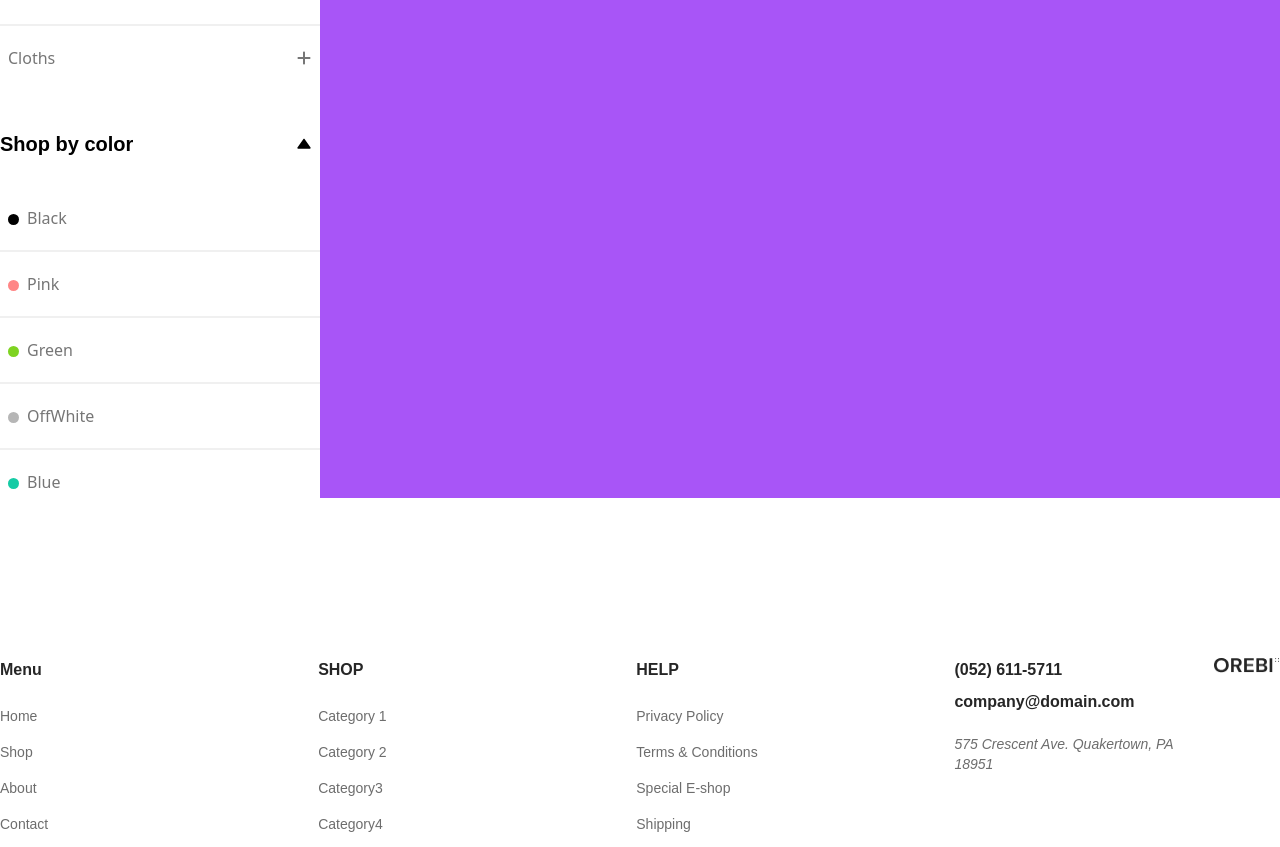
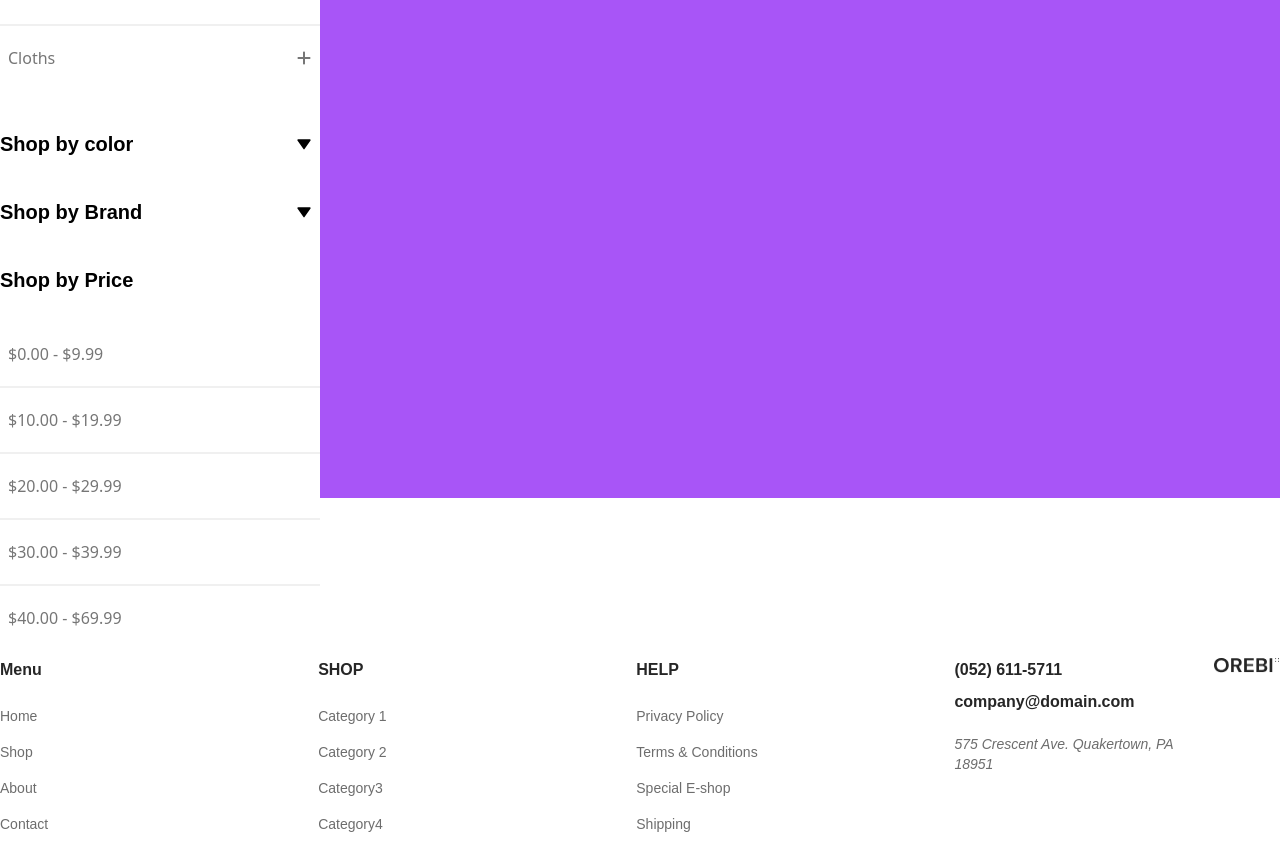
Before and after one commit to taufik69/FDR-2303-e-com, a React (Vite) app: page /shop in a window 1280 px wide. Shown: the part 760-1607 px from the top of the page. Built offline with nearby package versions, Linux system fonts and the light colour scheme.

Commit message:
shop right part done

```diff
--- a/Data/Data.js
+++ b/Data/Data.js
@@ -202,3 +202,19 @@ export const shopByColor = [
   { id: 4, colorCode: "#B6B6B6", title: "OffWhite" },
   { id: 5, colorCode: "#15CBA5", title: "Blue" },
 ];
+
+export const shopByBrand = [
+  { id: 1, title: "Apex" },
+  { id: 2, title: "Apple" },
+  { id: 3, title: "Samsumg" },
+  { id: 4, title: "HP" },
+  { id: 5, title: "Bata" },
+];
+
+export const shopByPrice = [
+  { id: 1, title: "$0.00 - $9.99" },
+  { id: 2, title: "$10.00 - $19.99" },
+  { id: 3, title: "$20.00 - $29.99" },
+  { id: 4, title: "$30.00 - $39.99" },
+  { id: 5, title: "$40.00 - $69.99" },
+];
--- a/src/Component/CommonConponent/ShopLeftitem/ShopByColor.jsx
+++ b/src/Component/CommonConponent/ShopLeftitem/ShopByColor.jsx
@@ -1,26 +1,51 @@
-import React from "react";
-import { BiSolidUpArrow } from "react-icons/bi";
+import React, { useState } from "react";
+import { BiSolidUpArrow, BiSolidDownArrow } from "react-icons/bi";
 import Flex from "../Flex";
 
-const ShopByColor = ({ shopLeftTitle, shopCatagoryItem }) => {
+const ShopByColor = ({
+  shopLeftTitle,
+  shopCatagoryItem,
+  color,
+  dropdownis,
+  dropdownExpandIs,
+}) => {
+  const [shopColorShow, setshopColorShow] = useState(dropdownExpandIs);
+  // HandleColor funciton implementation
+  const HandleColor = () => {
+    setshopColorShow(!shopColorShow);
+  };
+
   return (
     <div className="mt-10">
-      <div className="mb-7">
+      <div className="mb-7 cursor-pointer" onClick={HandleColor}>
         <Flex className={"items-center justify-between"}>
           <h1 className="font-DMsans font-bold text-xl">
             {shopLeftTitle ? shopLeftTitle : "Title Missing"}
           </h1>
+          {dropdownis && (
+            <div>
+              {shopColorShow ? (
                 <BiSolidUpArrow className="mr-2" />
+              ) : (
+                <BiSolidDownArrow className="mr-2" />
+              )}
+            </div>
+          )}
         </Flex>
       </div>
+
+      {shopColorShow && (
         <div className="divide-y-2 divide-[#F0F0F0] divide-solid ">
           {shopCatagoryItem?.map((item) => (
             <div className="px-2 py-5">
               <Flex className={"items-center gap-x-2"}>
+                {color && (
                   <div
                     className="h-[11px] w-[11px] rounded-full mt-[3px] bg-red-500"
                     style={{ backgroundColor: `${item.colorCode}` }}
                   ></div>
+                )}
+
                 <h2 className="text-secondary_font_color font-normal text-base  ">
                   {item.title}
                 </h2>
@@ -28,6 +53,7 @@ const ShopByColor = ({ shopLeftTitle, shopCatagoryItem }) => {
             </div>
           ))}
         </div>
+      )}
     </div>
   );
 };
--- a/src/Component/ShopComponent/ShopLeft/ShopLeft.jsx
+++ b/src/Component/ShopComponent/ShopLeft/ShopLeft.jsx
@@ -1,5 +1,10 @@
 import React from "react";
-import { catagories, shopByColor } from "../../../../Data/Data.js";
+import {
+  catagories,
+  shopByColor,
+  shopByBrand,
+  shopByPrice,
+} from "../../../../Data/Data.js";
 import ShopCatagories from "../../CommonConponent/ShopLeftitem/ShopCatagories";
 import ShopByColor from "../../CommonConponent/ShopLeftitem/ShopByColor.jsx";
 const ShopLeft = ({ className }) => {
@@ -12,6 +17,23 @@ const ShopLeft = ({ className }) => {
       <ShopByColor
         shopLeftTitle={"Shop by color"}
         shopCatagoryItem={shopByColor ? shopByColor : []}
+        color={true}
+        dropdownis={true}
+        dropdownExpandIs={false}
+      />
+      <ShopByColor
+        shopLeftTitle={"Shop by Brand"}
+        shopCatagoryItem={shopByBrand ? shopByBrand : []}
+        color={false}
+        dropdownis={true}
+        dropdownExpandIs={false}
+      />
+      <ShopByColor
+        shopLeftTitle={"Shop by Price"}
+        shopCatagoryItem={shopByPrice ? shopByPrice : []}
+        color={false}
+        dropdownis={false}
+        dropdownExpandIs={true}
       />
     </div>
   );
```
Lines whose indentation alone changed are shown as unchanged.
